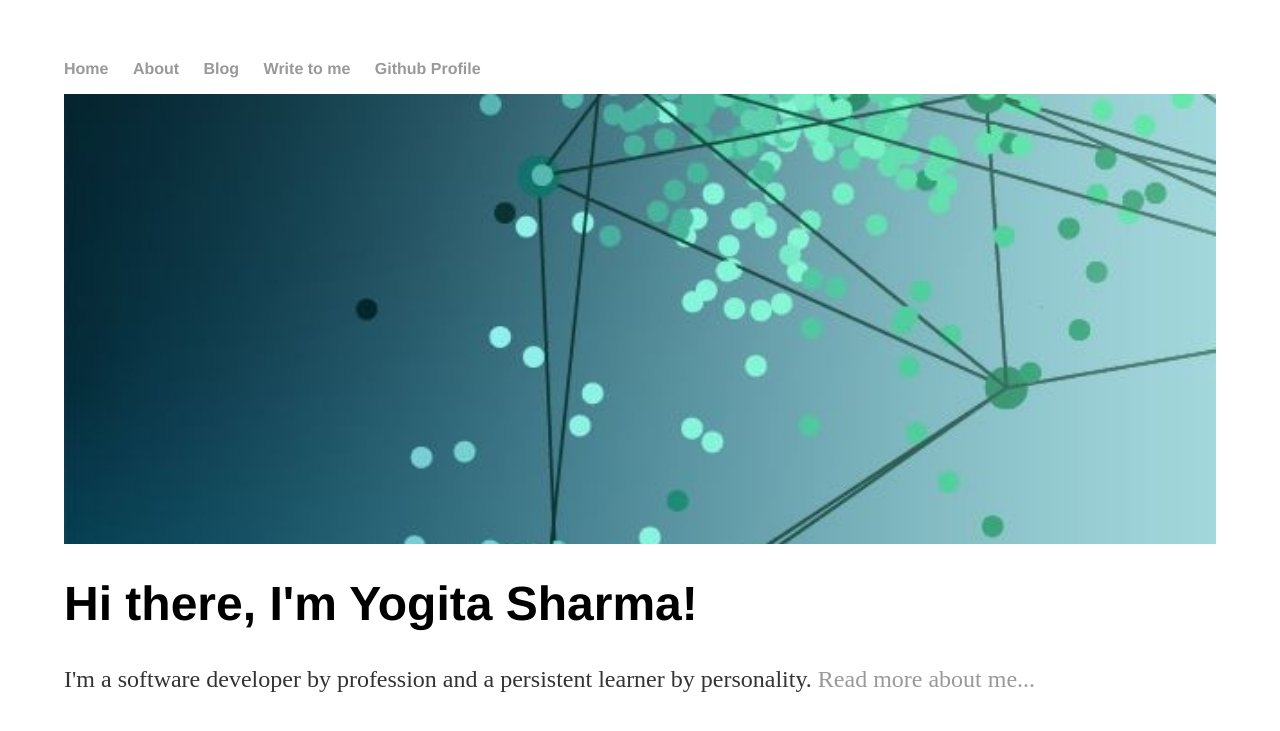
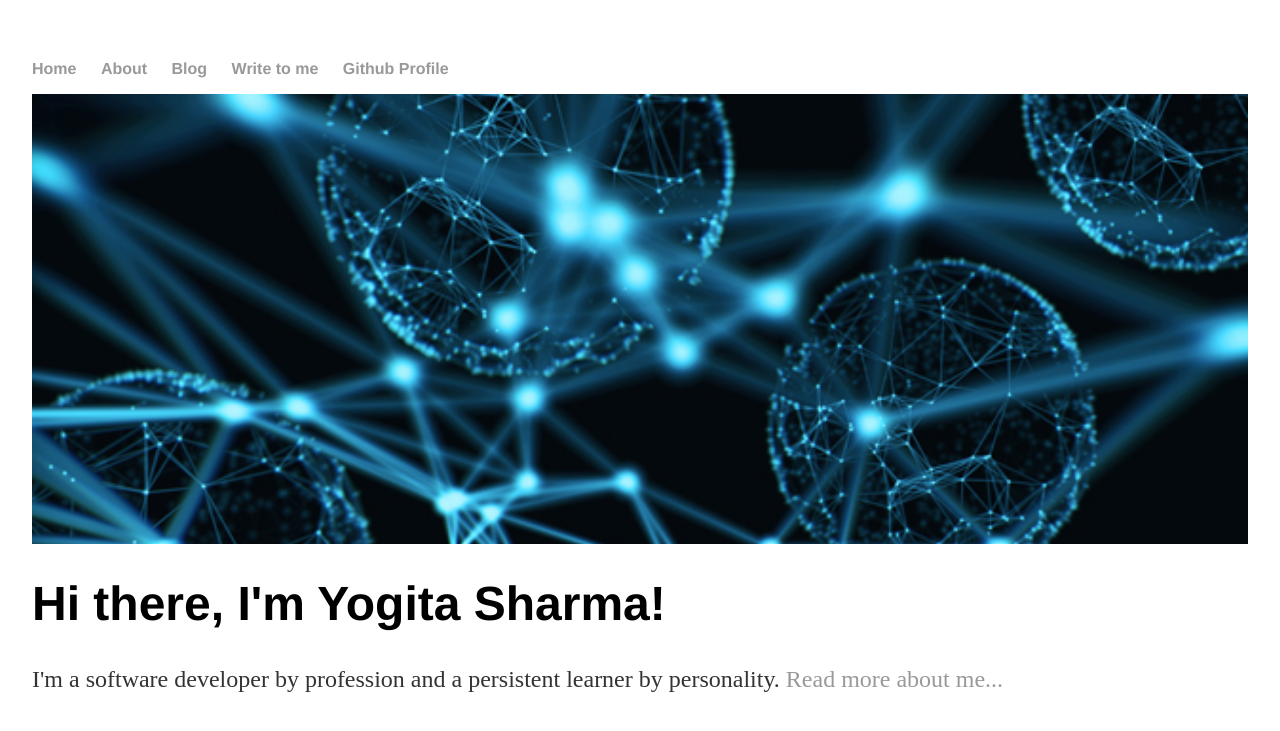
Before and after one commit to yogitaAP/yogitaAP.github.io, a Jekyll site: the page built from index.html, in a window 1280 px wide. Shown: the top 731 px of the page. Built offline with Jekyll 4.4.1, drawn with Linux system fonts in a browser that asks for light colours.

Commit message:
added new image

```diff
--- a/css/main.css
+++ b/css/main.css
@@ -1,6 +1,6 @@
 body {
     margin: 60px auto;
-    width: 90%;
+    width: 95%;
 }
 nav ul, footer ul {
     font-family:'Helvetica', 'Arial', 'Sans-Serif';
```
Also changed, not shown: images/neural-networks.jpg.
